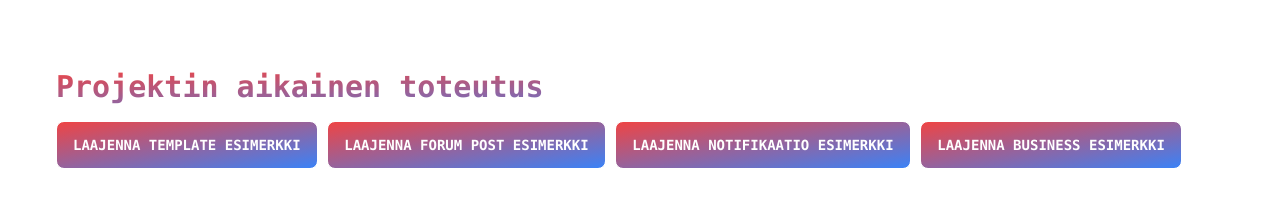
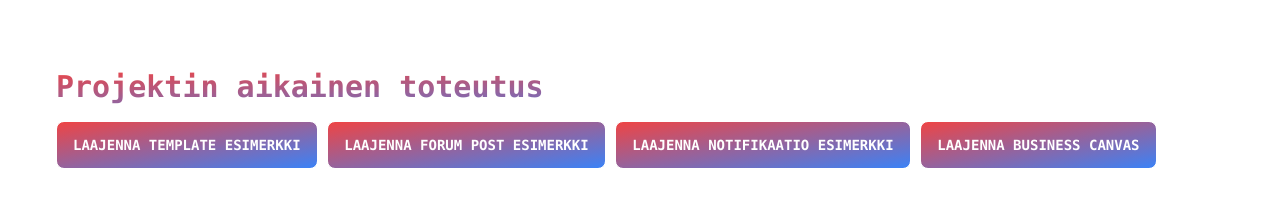
Before and after one commit to Maurnyy/portfolio, a SvelteKit app: page /ticorporate in a window 1280 px wide. Shown: the part 1723-1942 px from the top of the page. Built offline with nearby package versions, Linux system fonts and the light colour scheme.

Commit message:
Update +page.svelte

```diff
--- a/src/routes/ticorporate/+page.svelte
+++ b/src/routes/ticorporate/+page.svelte
@@ -201,7 +201,7 @@
               <button
                 class="btn btn-outline bg-gradient-to-tl from-blue-500 to-red-500 text-white"
                 on:click={toggleVisibleBusiness}
-                >Laajenna Business esimerkki</button
+                >Laajenna Business canvas</button
               >
               <img
                 class="mt-4"
@@ -240,7 +240,7 @@
               <button
                 class="btn btn-outline bg-gradient-to-tl from-blue-500 to-red-500 text-white"
                 on:click={toggleVisibleBusiness}
-                >Laajenna Business esimerkki</button
+                >Laajenna Business canvas</button
               >
               <img
                 class="mt-4"
@@ -274,7 +274,7 @@
               <button
                 class="btn btn-outline bg-gradient-to-tl from-blue-500 to-red-500 text-white"
                 on:click={toggleVisibleBusiness}
-                >Laajenna Business esimerkki</button
+                >Laajenna Business canvas</button
               >
               <img
                 class="mt-4"
@@ -308,7 +308,7 @@
             <button
               class="btn btn-outline bg-gradient-to-tl from-blue-500 to-red-500 text-white"
               on:click={toggleVisibleBusiness}
-              >Laajenna Business esimerkki</button
+              >Laajenna Business canvas</button
             >
             {#if visibleBusiness}
               <img src="/assets/businessCanvas.png" alt="Business Canvas" />
```
